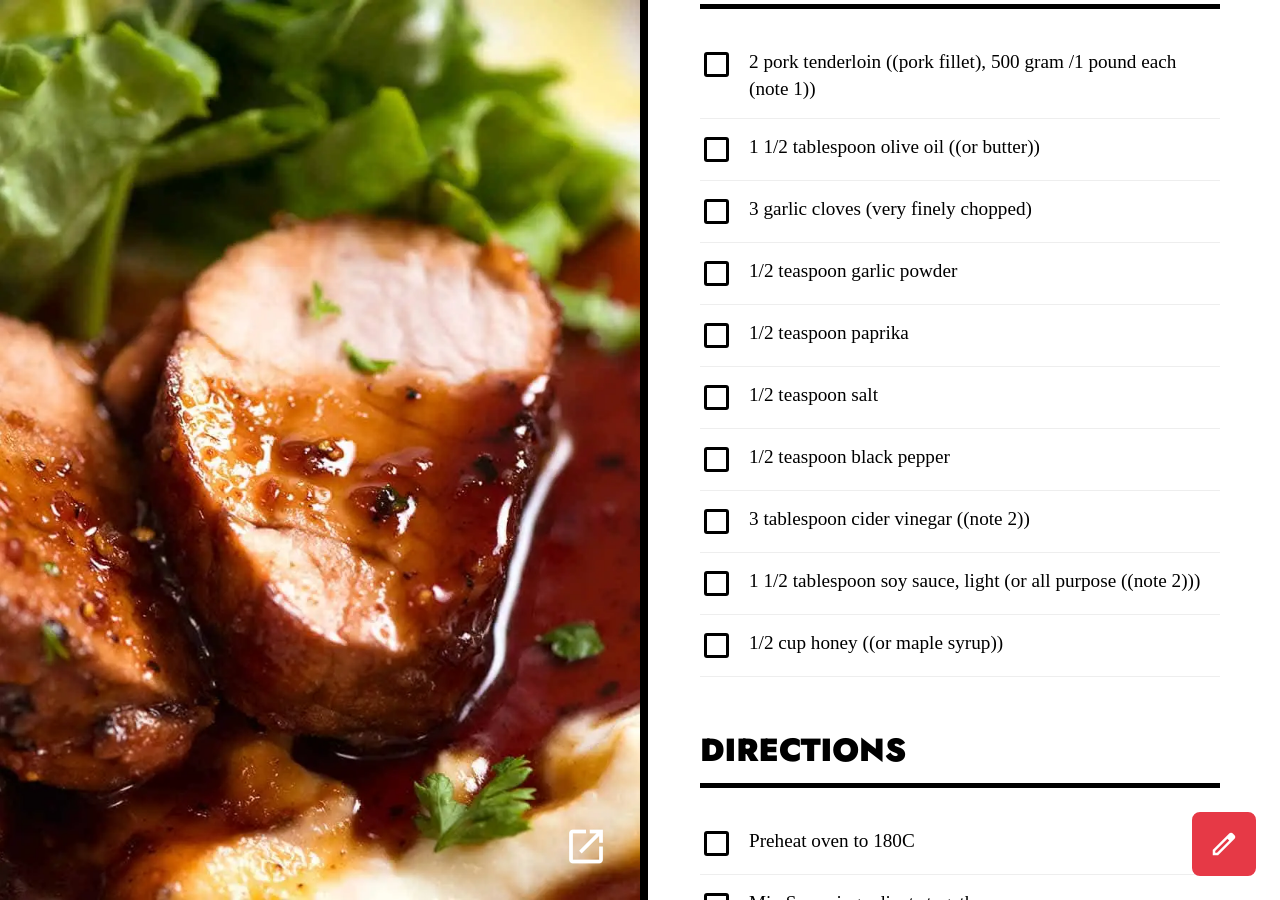
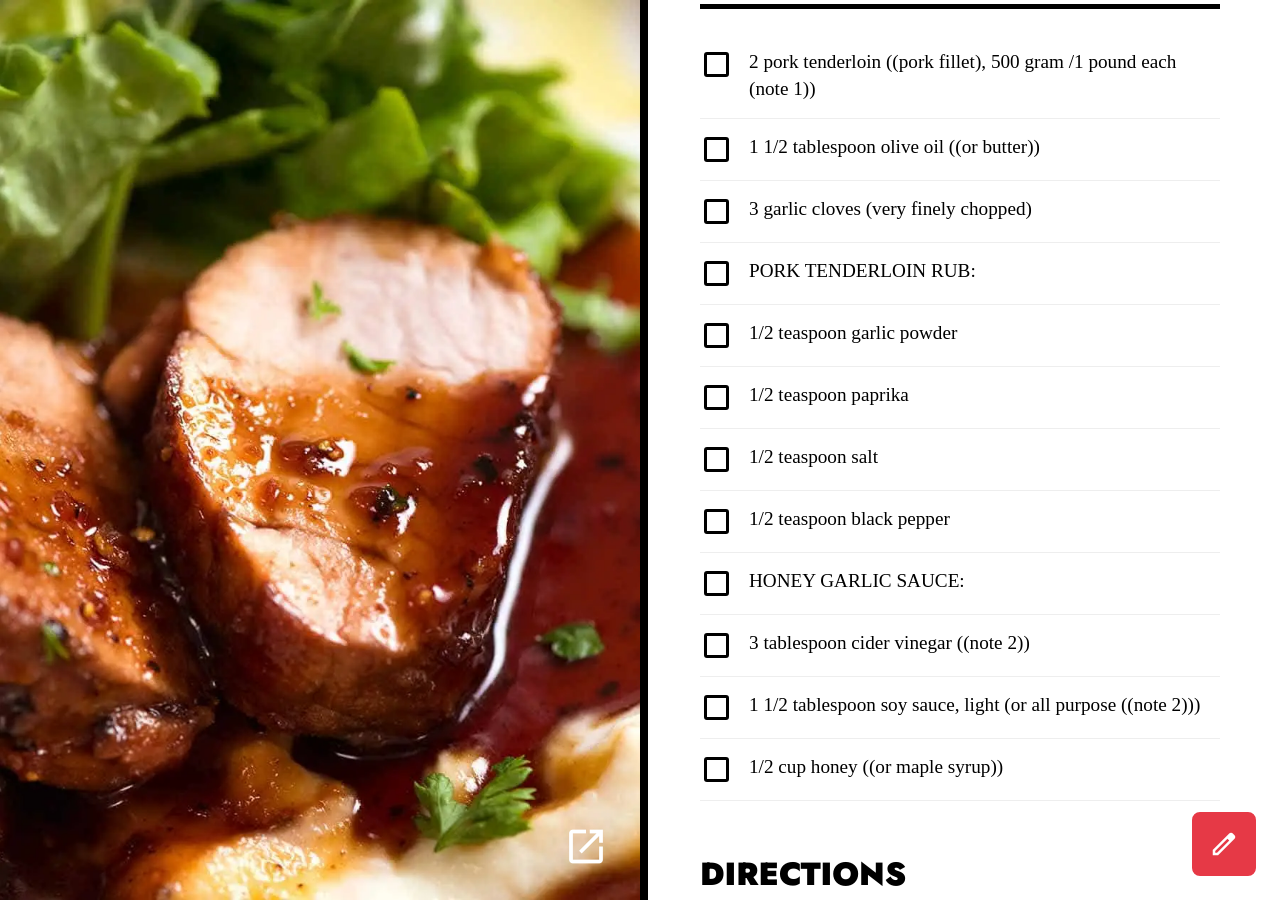
Before and after one commit to amp800/chowdown, a Jekyll site: the page built from _recipes/pork-tenderloin-with-honey-garlic-sauce.md, in a window 1280 px wide and 900 px high, scrolled down 826 px. Built offline with Jekyll 4.4.1, drawn with Linux system fonts in a browser that asks for light colours.

Commit message:
Edit recipe _recipes/pork-tenderloin-with-honey-garlic-sauce.md

```diff
--- a/_recipes/pork-tenderloin-with-honey-garlic-sauce.md
+++ b/_recipes/pork-tenderloin-with-honey-garlic-sauce.md
@@ -16,10 +16,12 @@ ingredients:
 - 2 pork tenderloin ((pork fillet), 500 gram /1 pound each (note 1))
 - 1 1/2 tablespoon olive oil ((or butter))
 - 3 garlic cloves (very finely chopped)
+- 'PORK TENDERLOIN RUB:'
 - 1/2 teaspoon garlic powder
 - 1/2 teaspoon paprika
 - 1/2 teaspoon salt
 - 1/2 teaspoon black pepper
+- 'HONEY GARLIC SAUCE:'
 - 3 tablespoon cider vinegar ((note 2))
 - 1 1/2 tablespoon soy sauce, light (or all purpose ((note 2)))
 - 1/2 cup honey ((or maple syrup))
```
